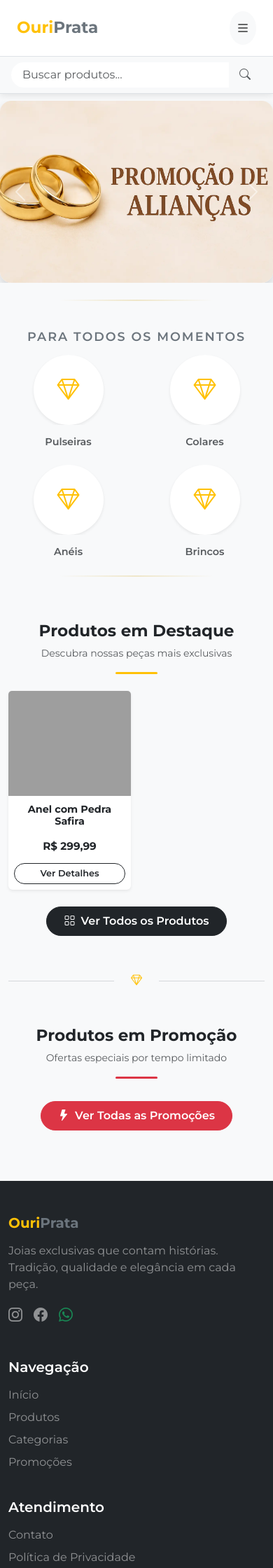
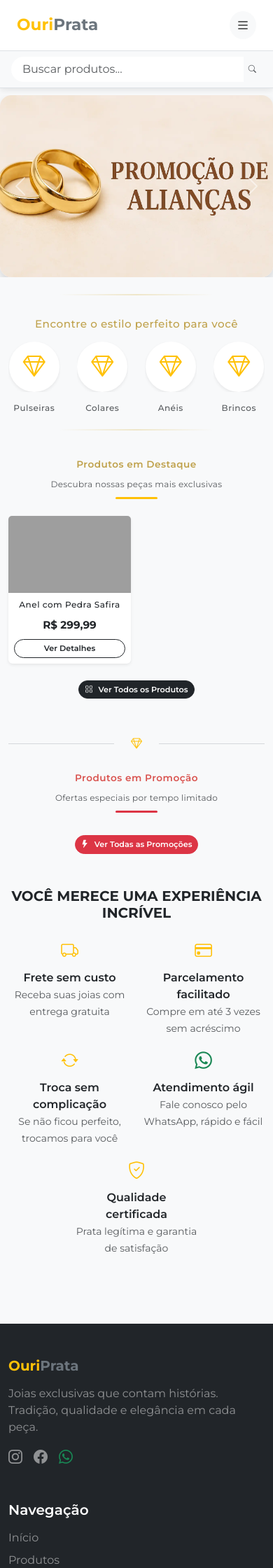
Before and after one commit to 23Edu4rd0/OuriPrata, a Django app: page / in a window 390 px wide. Shown: the top 2240 px of the page at 70% size. Run offline with Django 5.2, Linux system fonts and the light colour scheme; data comes from the database, SQL or seed files in the repository; grey boxes are pictures that could not be loaded.

Commit message:
add: Update requirements and enhance admin interface for Joais model
- Upgraded Django to version 5.2.4 and added new dependencies: django-admin-interface, django-colorfield, django-jazzmin, and python-slugify.
- Enhanced Joais model with a new JoaisImagem model for additional images and descriptions.
- Updated admin interface to include inline management for JoaisImagem and improved display settings for Joais.
- Added help text for the main image field in Joais model.
- Improved error handling in item detail view for payment service.
- Refined landing page templates with new sections and styling adjustments for better user experience.

```diff
--- a/catalogo/templates/landing_page/home.html
+++ b/catalogo/templates/landing_page/home.html
@@ -12,6 +12,7 @@
   <header>
     {% include 'landing_page/partials/carrosel.html' %}
   </header>
+
   <section>
     {% include 'landing_page/partials/categories.html' %}
   </section>
@@ -21,5 +22,38 @@
   <section>
     {% include 'landing_page/partials/promocional_products.html' %}
   </section>
+
+  <section class="bg-light py-4 mb-4">
+    <div class="container">
+      <h2 class="h5 fw-bold text-center mb-4 text-dark">VOCÊ MERECE UMA EXPERIÊNCIA INCRÍVEL</h2>
+      <div class="row text-center g-3 justify-content-center">
+        <div class="col-6 col-md-2">
+          <div class="mb-2"><i class="bi bi-truck fs-2 text-warning"></i></div>
+          <div class="fw-semibold">Frete sem custo</div>
+          <small class="text-muted">Receba suas joias com entrega gratuita</small>
+        </div>
+        <div class="col-6 col-md-2">
+          <div class="mb-2"><i class="bi bi-credit-card fs-2 text-warning"></i></div>
+          <div class="fw-semibold">Parcelamento facilitado</div>
+          <small class="text-muted">Compre em até 3 vezes sem acréscimo</small>
+        </div>
+        <div class="col-6 col-md-2">
+          <div class="mb-2"><i class="bi bi-arrow-repeat fs-2 text-warning"></i></div>
+          <div class="fw-semibold">Troca sem complicação</div>
+          <small class="text-muted">Se não ficou perfeito, trocamos para você</small>
+        </div>
+        <div class="col-6 col-md-2">
+          <div class="mb-2"><i class="bi bi-whatsapp fs-2 text-success"></i></div>
+          <div class="fw-semibold">Atendimento ágil</div>
+          <small class="text-muted">Fale conosco pelo WhatsApp, rápido e fácil</small>
+        </div>
+        <div class="col-6 col-md-2">
+          <div class="mb-2"><i class="bi bi-shield-check fs-2 text-warning"></i></div>
+          <div class="fw-semibold">Qualidade certificada</div>
+          <small class="text-muted">Prata legítima e garantia de satisfação</small>
+        </div>
+      </div>
+    </div>
+  </section>
 </main>
 {% endblock %}
--- a/catalogo/templates/landing_page/partials/categories.html
+++ b/catalogo/templates/landing_page/partials/categories.html
@@ -5,12 +5,12 @@
   <hr class="my-4" style="border: none; height: 2px; background: linear-gradient(90deg, transparent, #d4af37, transparent); width: 60%; margin: 0 auto;">
 </div>
 
-<section class="py-3 bg-light" aria-labelledby="categorias-titulo" itemscope itemtype="https://schema.org/CollectionPage">
+<section class="pt-2 pb-3 bg-light" aria-labelledby="categorias-titulo" itemscope itemtype="https://schema.org/CollectionPage">
   <div class="container">
     <!-- Título da seção -->
     <header class="text-center mb-3">
-      <h2 id="categorias-titulo" itemprop="name" style="font-family: 'Montserrat', sans-serif; font-weight: 600; letter-spacing: 2px; text-transform: uppercase; color: #6c757d; font-size: 1.1rem;">
-        PARA TODOS OS MOMENTOS
+      <h2 id="categorias-titulo" itemprop="name" style="font-family: 'Montserrat', sans-serif; font-weight: 500; color: #bfa14a; font-size: 0.95rem; padding: 0; margin: 0; border: none; background: none; box-shadow: none; letter-spacing: 0.5px;">
+        <span style="font-family: inherit; font-style: normal; font-size: inherit; color: inherit; letter-spacing: inherit;">Encontre o estilo perfeito para você</span>
       </h2>
     </header>
 
@@ -18,7 +18,7 @@
     <nav class="row g-4 justify-content-center" aria-label="Categorias" itemscope itemtype="https://schema.org/ItemList">
       {% for category in categories %}
         {% if category.slug %}
-        <div class="col-6 col-md-3" itemprop="itemListElement" itemscope itemtype="https://schema.org/CategoryCode">
+        <div class="col-3 col-md-3" itemprop="itemListElement" itemscope itemtype="https://schema.org/CategoryCode">
           <div class="text-center category-card">
             <a href="{% url 'products_by_category' category.slug %}" class="text-decoration-none text-dark" itemprop="url">
               <div class="category-image-container mb-3 position-relative">
@@ -37,7 +37,7 @@
                 {% endif %}
               </div>
               <h3 class="fw-semibold text-muted mb-0" style="font-size: 0.9rem;" itemprop="name">
-                {{ category.nome }}
+                <span style="font-family: 'Montserrat', sans-serif; font-weight: 500; font-size: 0.95rem; letter-spacing: 0.5px; padding: 0; margin: 0; background: none; border: none; box-shadow: none;">{{ category.nome }}</span>
               </h3>
             </a>
           </div>
@@ -77,12 +77,19 @@
 
   @media (max-width: 768px) {
     .category-image-container > div {
-      width: 100px !important;
-      height: 100px !important;
+      width: 72px !important;
+      height: 72px !important;
     }
-
     .category-image-container i {
       font-size: 2rem !important;
     }
+    h3[itemprop="name"] span {
+      font-size: 0.75rem !important;
+      display: block;
+      margin-top: 0.3rem;
+      margin-bottom: 0;
+      line-height: 1.1;
+      text-align: center;
+    }
   }
 </style>
--- a/catalogo/templates/landing_page/partials/featured_products.html
+++ b/catalogo/templates/landing_page/partials/featured_products.html
@@ -1,9 +1,41 @@
-<section class="py-4">
+<section class="pt-0 pb-4">
+<style>
+  @media (max-width: 768px) {
+    .card-img-top {
+      height: 110px !important;
+      object-fit: cover !important;
+      image-rendering: auto !important;
+    }
+    h2.fw-semibold {
+      font-size: 0.85rem !important;
+    }
+    p.text-muted.small {
+      font-size: 0.75rem !important;
+    }
+    h5.card-title span {
+      font-size: 0.75rem !important;
+    }
+    .card-body {
+      padding: 0.5rem !important;
+    }
+    .btn {
+      font-size: 0.7rem !important;
+      padding: 0.25rem 0.5rem !important;
+    }
+    .mb-2 {
+      min-height: 1.2rem !important;
+    }
+    .badge {
+      font-size: 0.65rem !important;
+      padding: 0.15rem 0.4rem !important;
+    }
+  }
+</style>
   <div class="container">
     <!-- Título da seção -->
     <div class="text-center mb-4">
-      <h2 class="h3 fw-bold text-dark mb-2">Produtos em Destaque</h2>
-      <p class="text-muted small">Descubra nossas peças mais exclusivas</p>
+      <h2 class="fw-semibold mb-2" style="font-family: 'Montserrat', sans-serif; font-weight: 500; color: #bfa14a; font-size: 1.05rem; letter-spacing: 0.5px; background: none; border: none; box-shadow: none; padding: 0; margin: 0;">Produtos em Destaque</h2>
+      <p class="text-muted small mb-2" style="font-family: 'Montserrat', sans-serif; font-weight: 400; font-size: 0.92rem; letter-spacing: 0.3px; background: none; border: none; box-shadow: none; padding: 0; margin: 0;">Descubra nossas peças mais exclusivas</p>
       <div class="mx-auto bg-warning rounded-pill" style="height: 3px; width: 60px;"></div>
     </div>
 
@@ -50,7 +82,7 @@
           <!-- Conteúdo do card -->
           <div class="card-body text-center p-2">
             <h5 class="card-title fw-bold mb-2" style="font-size: 0.9rem; min-height: 2.5rem; display: flex; align-items: center; justify-content: center;">
-              {{ product.nome }}
+              <span style="font-family: 'Montserrat', sans-serif; font-weight: 500; font-size: 0.95rem; letter-spacing: 0.5px; padding: 0; margin: 0; background: none; border: none; box-shadow: none;">{{ product.nome }}</span>
             </h5>
 
             <!-- Preços -->
--- a/catalogo/templates/landing_page/partials/promocional_products.html
+++ b/catalogo/templates/landing_page/partials/promocional_products.html
@@ -1,8 +1,40 @@
-<section class="py-4">
+<section class="pt-0 pb-4">
+<style>
+  @media (max-width: 768px) {
+    .card-img-top {
+      height: 110px !important;
+      object-fit: cover !important;
+      image-rendering: auto !important;
+    }
+    h2.fw-semibold, h2.h3 {
+      font-size: 0.85rem !important;
+    }
+    p.text-muted.small {
+      font-size: 0.75rem !important;
+    }
+    h5.card-title span, h5.card-title {
+      font-size: 0.75rem !important;
+    }
+    .card-body {
+      padding: 0.5rem !important;
+    }
+    .btn {
+      font-size: 0.7rem !important;
+      padding: 0.25rem 0.5rem !important;
+    }
+    .mb-2 {
+      min-height: 1.2rem !important;
+    }
+    .badge {
+      font-size: 0.65rem !important;
+      padding: 0.15rem 0.4rem !important;
+    }
+  }
+</style>
   <div class="container">
     <div class="text-center mb-4">
-      <h2 class="h3 fw-bold text-dark mb-2">Produtos em Promoção</h2>
-      <p class="text-muted small">Ofertas especiais por tempo limitado</p>
+      <h2 class="fw-semibold mb-2" style="font-family: 'Montserrat', sans-serif; font-weight: 500; color: #d9534f; font-size: 1.05rem; letter-spacing: 0.5px; background: none; border: none; box-shadow: none; padding: 0; margin: 0;">Produtos em Promoção</h2>
+      <p class="text-muted small mb-2" style="font-family: 'Montserrat', sans-serif; font-weight: 400; font-size: 0.92rem; letter-spacing: 0.3px; background: none; border: none; box-shadow: none; padding: 0; margin: 0;">Ofertas especiais por tempo limitado</p>
       <div class="mx-auto bg-danger rounded-pill" style="height: 3px; width: 60px;"></div>
     </div>
 
@@ -43,7 +75,7 @@
 
                   <div class="card-body text-center p-2">
                     <h5 class="card-title fw-bold mb-2" style="font-size: 0.9rem; min-height: 2.5rem; display: flex; align-items: center; justify-content: center;">
-                      {{ product.nome }}
+                      <span style="font-family: 'Montserrat', sans-serif; font-weight: 500; font-size: 0.95rem; letter-spacing: 0.5px; padding: 0; margin: 0; background: none; border: none; box-shadow: none;">{{ product.nome }}</span>
                     </h5>
 
                     <div class="mb-2" style="min-height: 2rem; display: flex; flex-direction: column; align-items: center; justify-content: center;">
--- a/catalogo/templates/landing_page/products_by_category.html
+++ b/catalogo/templates/landing_page/products_by_category.html
@@ -1,11 +1,12 @@
+
 {% extends 'base.html' %}
+{% load static %}
 {% block title %}{{ categoria.nome }} - OuriPrata{% endblock %}
 {% block meta_description %}<meta name="description" content="Explore joias da categoria {{ categoria.nome }} na OuriPrata.">{% endblock %}
 {% block og_title %}{{ categoria.nome }} - OuriPrata{% endblock %}
 {% block og_description %}Explore joias da categoria {{ categoria.nome }} na OuriPrata.{% endblock %}
 {% block og_image %}{% static 'assets/landing_page/logo.png' %}{% endblock %}
 {% block content %}
-{% load static %}
 
 <main class="container-fluid px-0">
   <!-- Hero Section da Categoria -->
--- a/catalogo/views.py
+++ b/catalogo/views.py
@@ -115,6 +115,7 @@ def item_detail(request, slug):
                     'frete_info': frete_info
                 })
         except Exception as e:
+            print("Mercado Pago erro:", e)
             return render(request, 'landing_page/product_detail.html', {
                 'product': product,
                 'error': 'Serviço de pagamento temporariamente indisponível.',
```
Also changed, not shown: catalogo/admin.py (+14 -1 lines), catalogo/models.py (+15 -14 lines), catalogo/templates/landing_page/partials/contact_form.html (deleted, +0 -104 lines), catalogo/templates/landing_page/product_detail.html (+1 -12 lines), config/settings.py (+14 -2 lines), requirements.txt (+8 -1 lines), catalogo/migrations/0016_alter_joais_options_alter_joais_imagem_joaisimagem.py (added), catalogo/migrations/0017_alter_joaisimagem_options.py (added).
